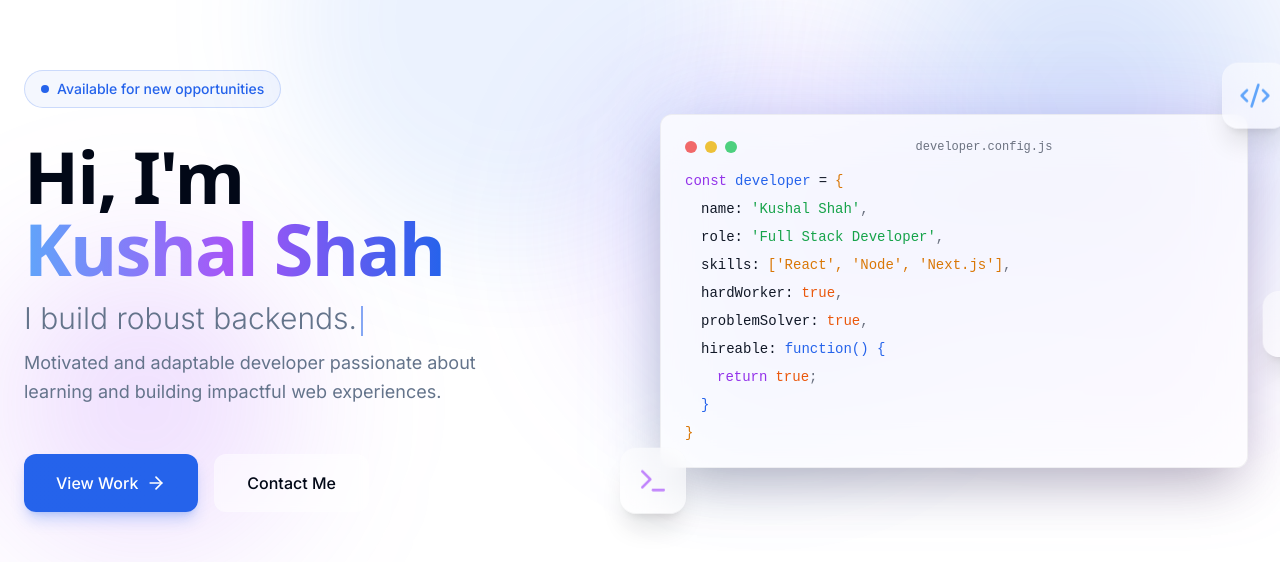
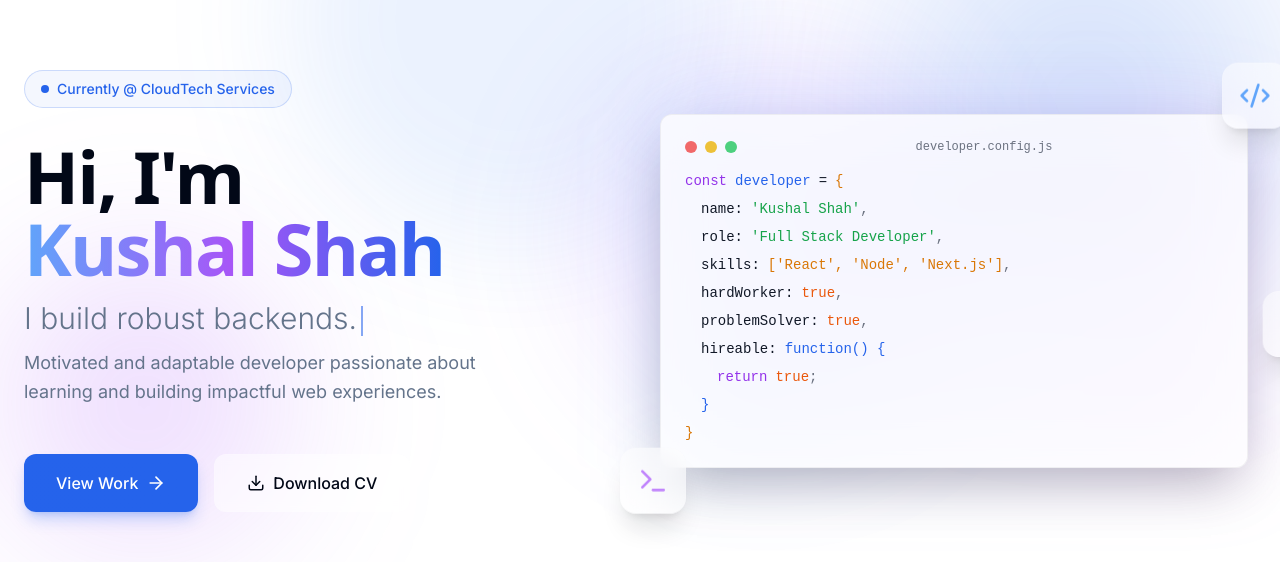
Before and after one commit to kushalshah0/kushalshah0.github.io, a React (Vite) app: page / in a window 1280 px wide. Shown: the part 173-735 px from the top of the page. Built offline with nearby package versions, Linux system fonts and the light colour scheme.

Commit message:
Add CV download btn, update hero badge

```diff
--- a/src/components/sections/Hero.jsx
+++ b/src/components/sections/Hero.jsx
@@ -133,7 +133,7 @@ const Hero = () => {
                 <span className="animate-ping absolute inline-flex h-full w-full rounded-full bg-primary opacity-75"></span>
                 <span className="relative inline-flex rounded-full h-2 w-2 bg-primary"></span>
               </span>
-              Available for new opportunities
+              Currently @ CloudTech Services
             </div>
 
             <div>
@@ -167,14 +167,15 @@ const Hero = () => {
                 View Work <ArrowRight size={20} />
               </motion.button>
 
-              <motion.button
+              <motion.a
+                href="/kushalshah-cv.pdf"
+                download="Kushal_Shah_CV.pdf"
                 whileHover={{ scale: 1.05 }}
                 whileTap={{ scale: 0.95 }}
-                onClick={() => scrollTo('#contact')}
-                className="px-6 py-3 md:px-8 md:py-4 rounded-xl bg-background/50 backdrop-blur-sm border border-white/10 text-foreground font-medium hover:bg-white/5 transition-all text-sm md:text-base"
+                className="px-6 py-3 md:px-8 md:py-4 rounded-xl bg-background/50 backdrop-blur-sm border border-white/10 text-foreground font-medium hover:bg-white/5 transition-all text-sm md:text-base flex items-center gap-2"
               >
-                Contact Me
-              </motion.button>
+                <Download size={18} /> Download CV
+              </motion.a>
             </div>
 
 
```
Also changed, not shown: 1 other file (tests, documents, lock files or other folders).
